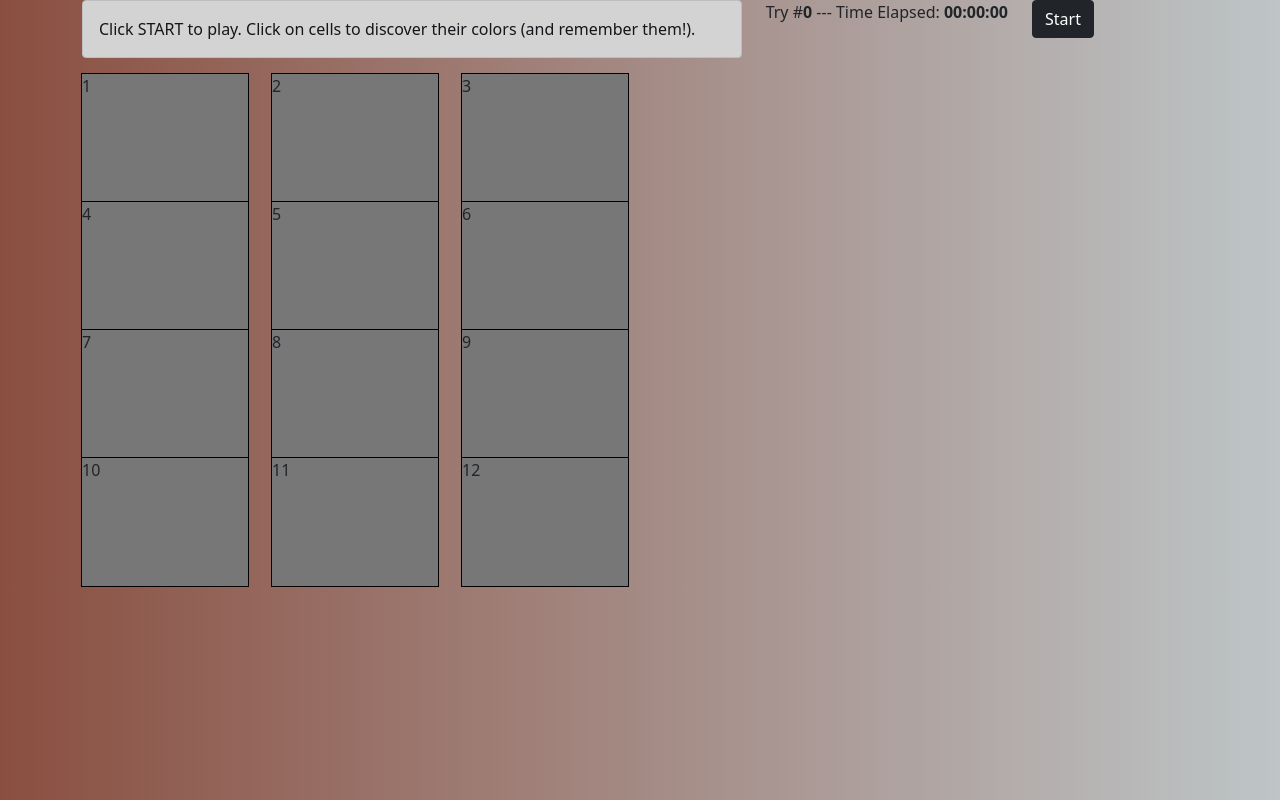
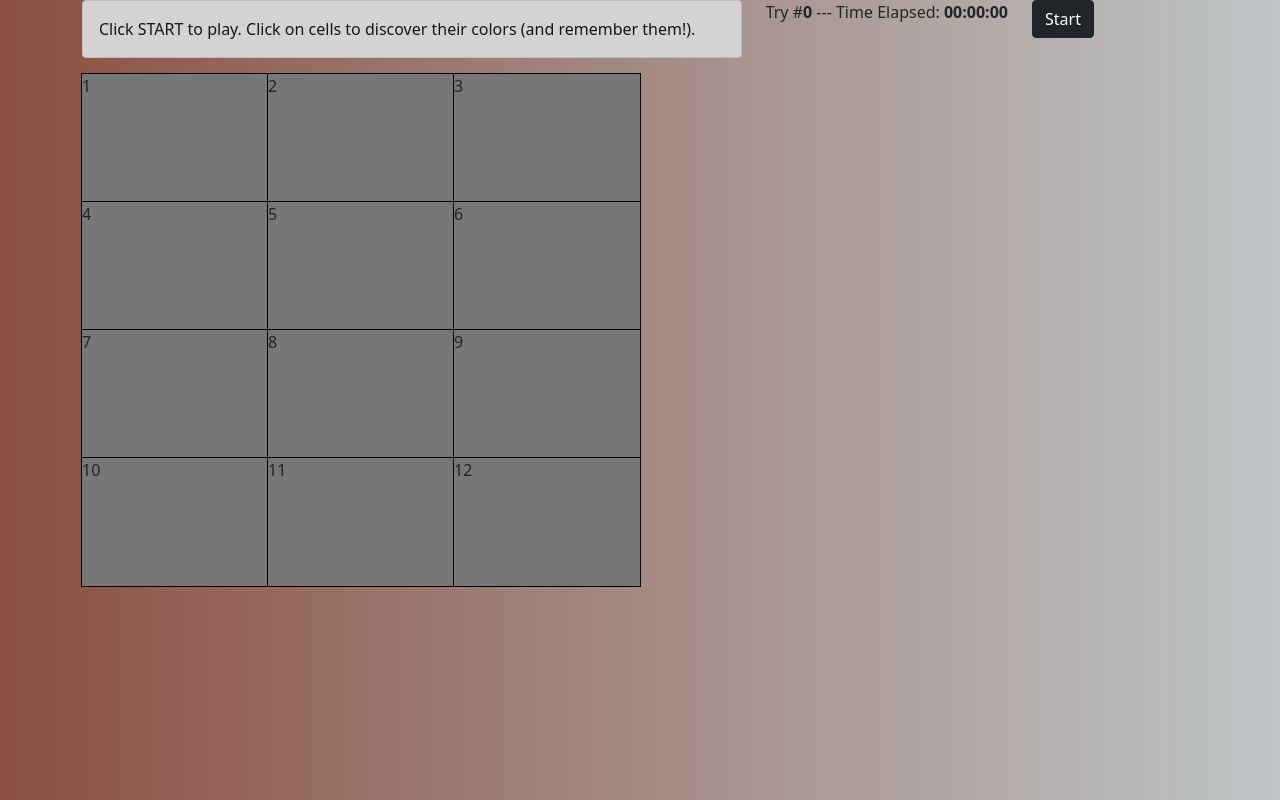
Before and after one commit to ekrzak/memotest, a website: page index.html in a window 1280 px wide. Drawn offline with nearby package versions, Linux system fonts and the light colour scheme.

Commit message:
Remove space between columns

```diff
--- a/index.html
+++ b/index.html
@@ -26,7 +26,7 @@
         </div>
     </div>
     <div class="container-sm" id="board">
-        <div class="row">
+        <div class="row g-0">
             <div class="col-sm-2">
                 <div id="cell-1" class="cell">1</div>
             </div>
@@ -37,7 +37,7 @@
                 <div id="cell-3" class="cell">3</div>
             </div>
         </div>
-        <div class="row">
+        <div class="row g-0">
             <div class="col-sm-2">
                 <div id="cell-4" class="cell">4</div>
             </div>
@@ -48,7 +48,7 @@
                 <div id="cell-6" class="cell">6</div>
             </div>
         </div>
-        <div class="row">
+        <div class="row g-0">
             <div class="col-sm-2">
                 <div id="cell-7" class="cell">7</div>
             </div>
@@ -59,7 +59,7 @@
                 <div id="cell-9" class="cell">9</div>
             </div>
         </div>
-        <div class="row">
+        <div class="row g-0">
             <div class="col-sm-2">
                 <div id="cell-10" class="cell">10</div>
             </div>
```
